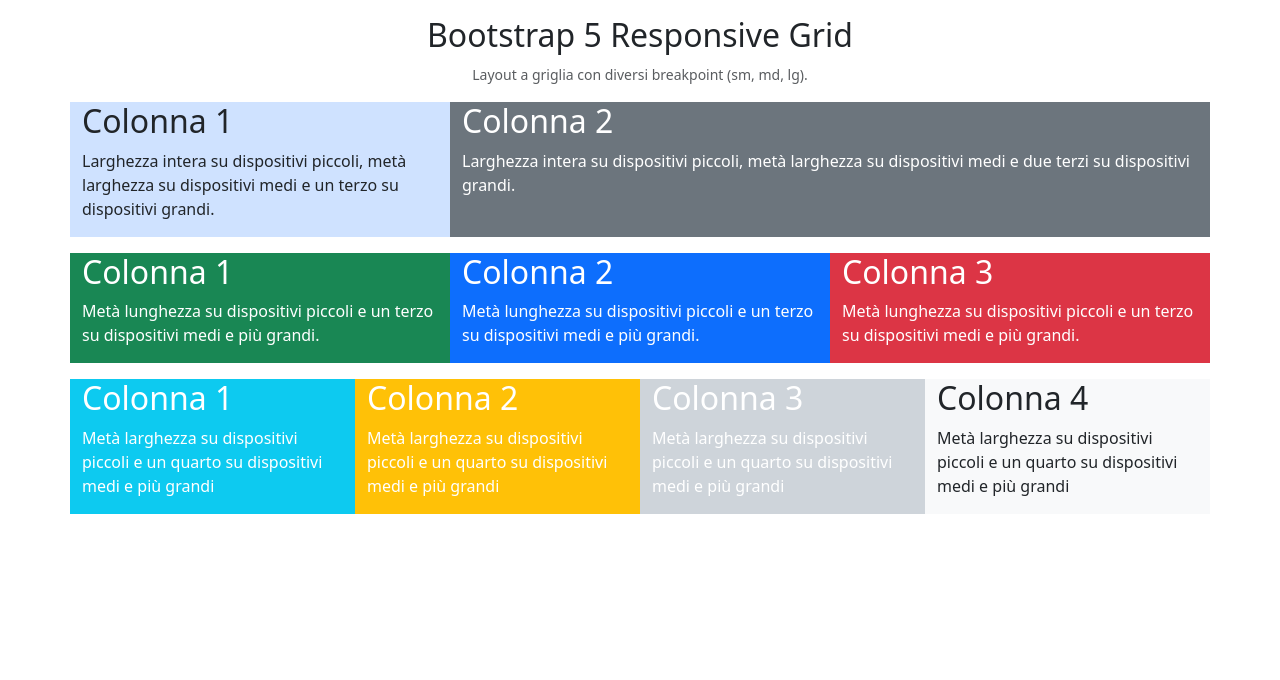
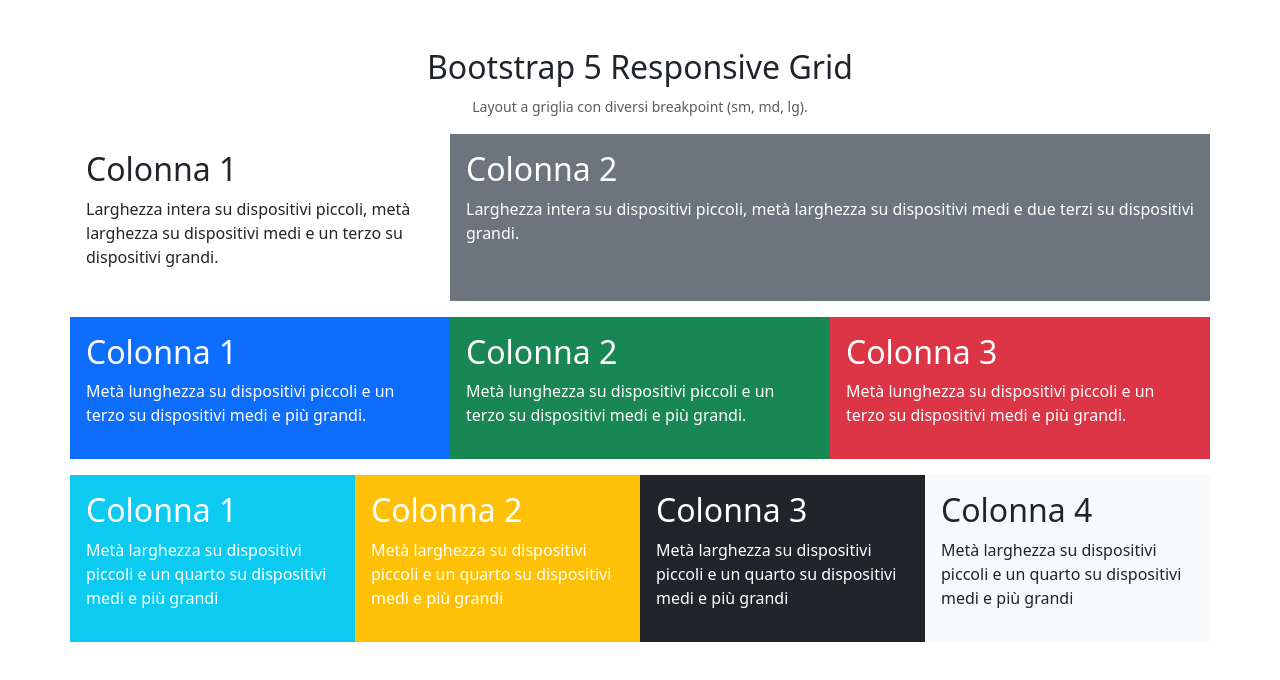
Before and after one commit to Matteo-Ciardi/htmlcss-bootstrap-layout, a plain HTML site: page index.html in a window 1280 px wide. Drawn offline with nearby package versions, Linux system fonts and the light colour scheme.

Commit message:
sistemati spacing

```diff
--- a/index.html
+++ b/index.html
@@ -19,10 +19,10 @@
 <body>
 
     <!-- Container -->
-    <div class="container-sm">
+    <div class="container-sm my-5">
 
         <!-- Titolo -->
-        <div class="row my-3">
+        <div class="row">
             <div class="col text-center">
                 <h1 class="h2">Bootstrap 5 Responsive Grid</h1>
                 <small class="text-body-secondary">Layout a griglia con diversi breakpoint (sm, md, lg).</small>
@@ -31,27 +31,29 @@
 
         <!-- Top row -->
         <div class="row my-3">
-            <div class="col-sm-12 col-md-6 col-lg-4 bg-primary-subtle">
+            <div class="col-sm-12 col-md-6 col-lg-4 p-3">
                 <h2>Colonna 1</h2>
-                <p>Larghezza intera su dispositivi piccoli, metà larghezza su dispositivi medi e un terzo su dispositivi grandi.</p>
+                <p>Larghezza intera su dispositivi piccoli, metà larghezza su dispositivi medi e un terzo su dispositivi
+                    grandi.</p>
             </div>
-            <div class="col-sm-12 col-md-6 col-lg-8 text-white bg-secondary">
+            <div class="col-sm-12 col-md-6 col-lg-8 p-3 text-white bg-secondary">
                 <h2>Colonna 2</h2>
-                <p>Larghezza intera su dispositivi piccoli, metà larghezza su dispositivi medi e due terzi su dispositivi grandi.</p>
+                <p>Larghezza intera su dispositivi piccoli, metà larghezza su dispositivi medi e due terzi su
+                    dispositivi grandi.</p>
             </div>
         </div>
 
         <!-- Mid row -->
         <div class="row my-3 text-white">
-            <div class="col-sm-6 col-md-4 col-lg-4 bg-success">
+            <div class="col-sm-6 col-md-4 col-lg-4 p-3 bg-primary ">
                 <h2>Colonna 1</h2>
                 <p>Metà lunghezza su dispositivi piccoli e un terzo su dispositivi medi e più grandi.</p>
             </div>
-            <div class="col-sm-6 col-md-4 col-lg-4 bg-primary">
+            <div class="col-sm-6 col-md-4 col-lg-4 p-3 bg-success">
                 <h2>Colonna 2</h2>
                 <p>Metà lunghezza su dispositivi piccoli e un terzo su dispositivi medi e più grandi.</p>
             </div>
-            <div class="col-sm-12 col-md-4 col-lg-4 bg-danger">
+            <div class="col-sm-12 col-md-4 col-lg-4 p-3 bg-danger">
                 <h2>Colonna 3</h2>
                 <p>Metà lunghezza su dispositivi piccoli e un terzo su dispositivi medi e più grandi.</p>
             </div>
@@ -59,19 +61,19 @@
 
         <!-- Bottom row -->
         <div class="row my-3">
-            <div class="col-sm-6 col-md-3 col-lg-3 text-white bg-info">
+            <div class="col-sm-6 col-md-3 col-lg-3 p-3 text-white bg-info">
                 <h2>Colonna 1</h2>
                 <p>Metà larghezza su dispositivi piccoli e un quarto su dispositivi medi e più grandi</p>
             </div>
-            <div class="col-sm-6 col-md-3 col-lg-3 text-white bg-warning">
+            <div class="col-sm-6 col-md-3 col-lg-3 p-3 text-white bg-warning">
                 <h2>Colonna 2</h2>
                 <p>Metà larghezza su dispositivi piccoli e un quarto su dispositivi medi e più grandi</p>
             </div>
-            <div class="col-sm-6 col-md-3 col-lg-3 text-white bg-dark-subtle">
+            <div class="col-sm-6 col-md-3 col-lg-3 p-3 text-white bg-dark">
                 <h2>Colonna 3</h2>
                 <p>Metà larghezza su dispositivi piccoli e un quarto su dispositivi medi e più grandi</p>
             </div>
-            <div class="col-sm-6 col-md-3 col-lg-3 bg-light">
+            <div class="col-sm-6 col-md-3 col-lg-3 p-3 bg-light">
                 <h2>Colonna 4</h2>
                 <p>Metà larghezza su dispositivi piccoli e un quarto su dispositivi medi e più grandi</p>
             </div>
```
